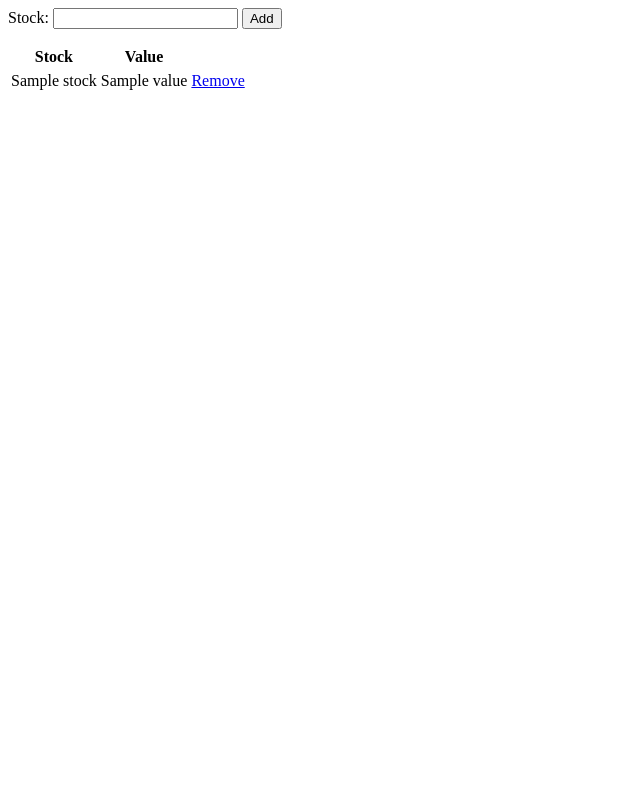
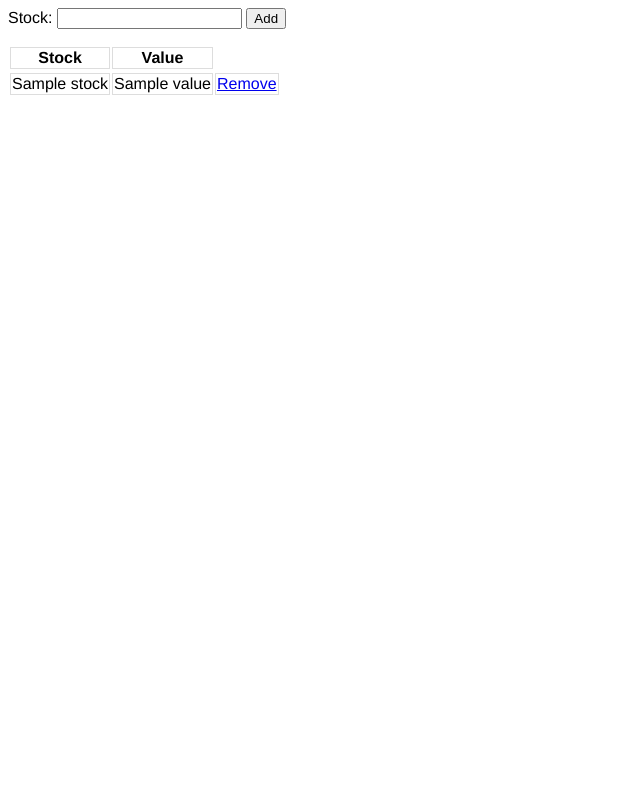
Before and after one commit to ViniciusMiana/python-web-apps-tutorial, a Django app: template example/app/app/templates/app/index.html in a window 1280 px wide. Shown: the whole page, without its empty margins (0-640 px from the left). Run offline with Django 3.2, Linux system fonts and the light colour scheme; the template is opened without the code that fills it: most values are stand-ins (such as "Sample title", 1, 10 or a date in 2020); some libraries are stand-ins or nearby versions.

Commit message:
Improve template

```diff
--- a/example/app/app/templates/app/index.html
+++ b/example/app/app/templates/app/index.html
@@ -1,3 +1,13 @@
+<style type="text/css">
+body, td, th {
+    font-family: Helvetica, Arial, Tahoma, Sans;
+    font-size: 1em;
+}
+td, th {
+    border: solid 1px #DDDDDD;
+}
+</style>
+
 <script src="//ajax.googleapis.com/ajax/libs/jquery/2.0.3/jquery.min.js"></script>
 
 <script type="text/javascript">
@@ -18,7 +28,7 @@ function remove_stock(stock) {
     <tr>
         <th>Stock</th>
         <th>Value</th>
-        <th>&nbsp;</th>
+        <th style="border: none">&nbsp;</th>
     <tr>
     {% for stock in stock_list %}
         <tr>
```
